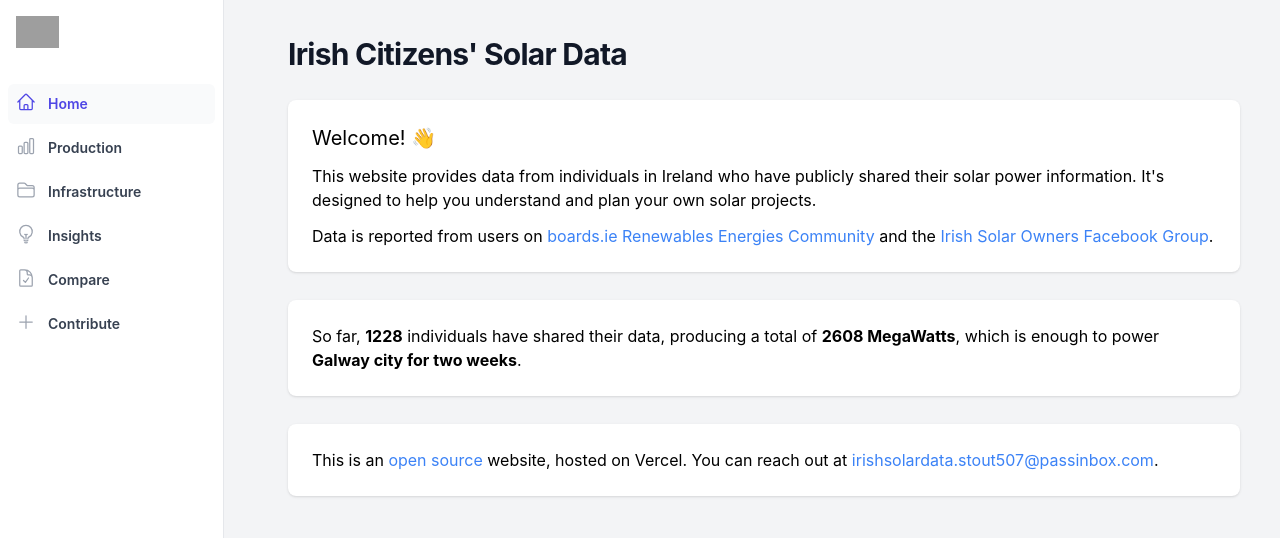
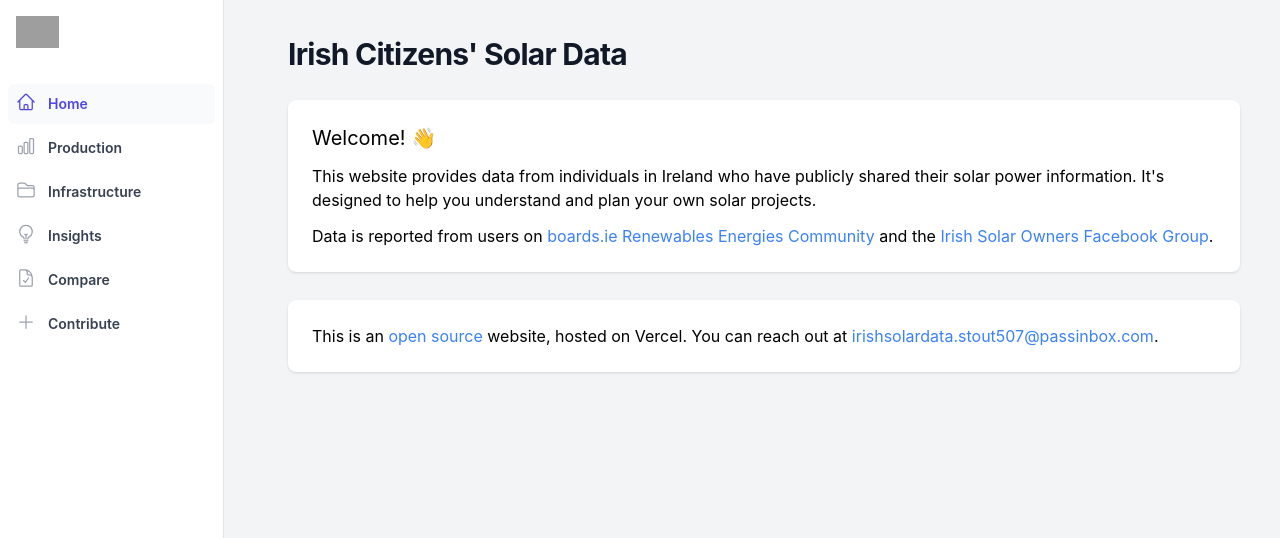
Before and after one commit to FionnD/IrishSolarData, a React (Create React App) app: page / in a window 1280 px wide. Shown: the top 538 px of the page. Built offline with nearby package versions, Linux system fonts and the light colour scheme; grey boxes are pictures that could not be loaded.

Commit message:
fix: remove incorrect text

```diff
--- a/src/pages/Index.js
+++ b/src/pages/Index.js
@@ -45,13 +45,7 @@ export default function Index() {
                             </p>
                         </div>
                     </div>
-                    <div className="overflow-hidden rounded-lg bg-white shadow mt-7 mr-10">
-                        <div className="px-4 py-5 sm:p-6">
-                            <p>
-                                So far, <b>1228</b> individuals have shared their data, producing a total of <b>2608 MegaWatts</b>, which is enough to power <b>Galway city for two weeks</b>.
-                            </p>
-                        </div>
-                    </div>
+
                     <div className="overflow-hidden rounded-lg bg-white shadow mt-7 mr-10">
                         <div className="px-4 py-5 sm:p-6">
                             <p>
```
